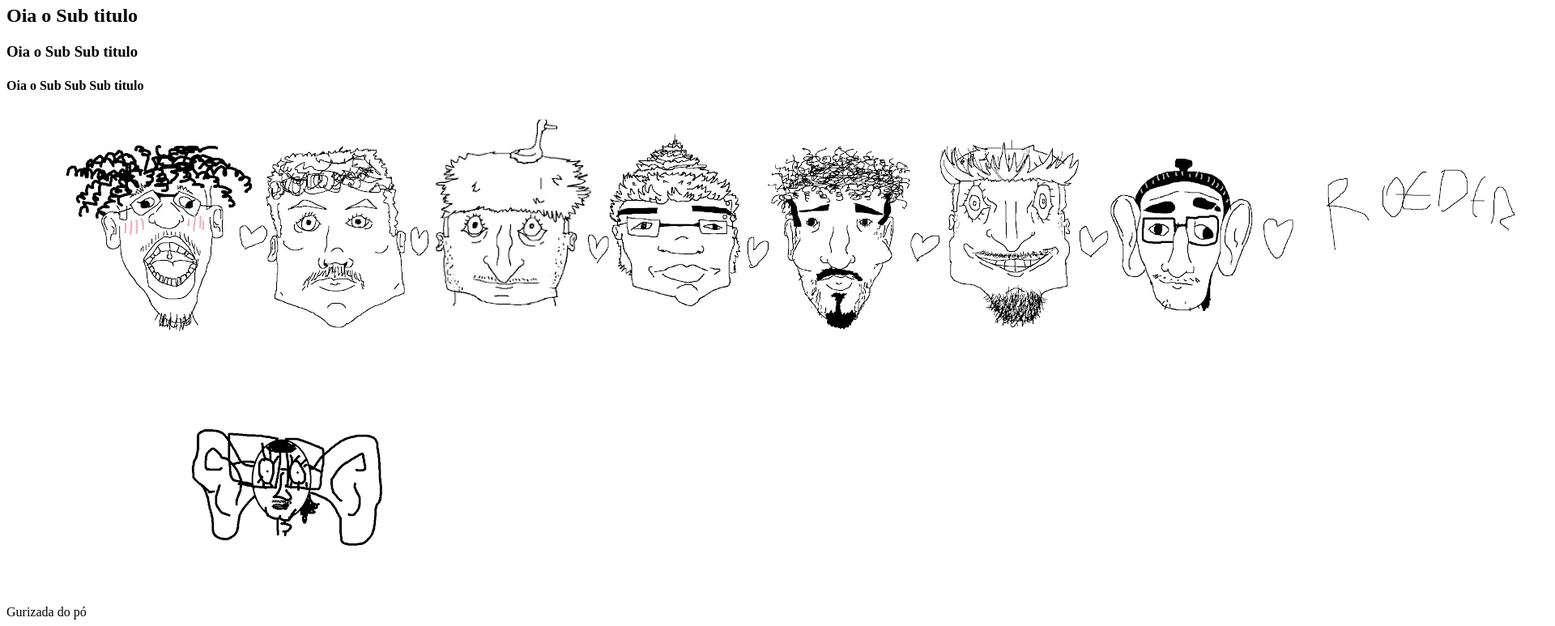
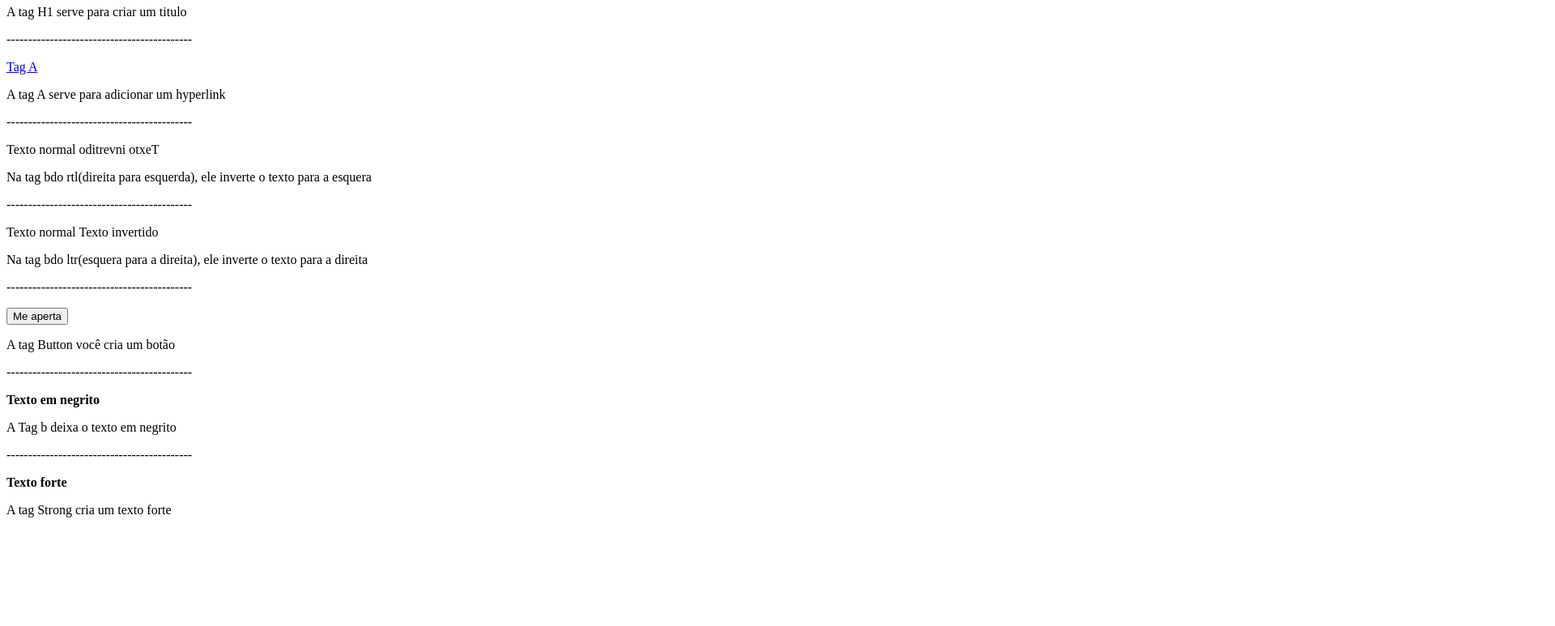
Before and after one commit to ArthurTomazia/Aula01, a plain HTML site: page index.html in a window 1280 px wide. Shown: the part 60-833 px from the top of the page at 81% size, 1920 px wide, since content can reach past the window. After the commit the page ends 800 px from the top, so only its background shows below. Drawn offline with Linux system fonts and the light colour scheme.

Commit message:
Add - adicionei 7 tags (H1, a, bdo rtl, bdo ltr, button, b, strong)

```diff
--- a/index.html
+++ b/index.html
@@ -6,13 +6,27 @@
 </head>
 <body>
 
-<h1>Oia o titutlo</h1>
-<h2>Oia o Sub titulo</h2>
-<h3>Oia o Sub Sub titulo</h3>
-<h4>Oia o Sub Sub Sub titulo</h4>
+<h1>Tag H1</h1>
+<p>A tag H1 serve para criar um titulo</p>
+<p>-------------------------------------------</p>
+<a href="https://github.com/ArthurTomazia">Tag A</a>
+<p>A tag A serve para adicionar um hyperlink</p>
+<p>-------------------------------------------</p>
+<p>Texto normal <bdo dir="rtl">Texto invertido</bdo></p>
+<p>Na tag bdo rtl(direita para esquerda), ele inverte o texto para a esquera</p>
+<p>-------------------------------------------</p>
+<p>Texto normal <bdo dir="ltr">Texto invertido</bdo></p>
+<p>Na tag bdo ltr(esquera para a direita), ele inverte o texto para a direita</p>
+<p>-------------------------------------------</p>
+<button>Me aperta</button>
+<p>A tag Button você cria um botão</p>
+<p>-------------------------------------------</p>
+<b>Texto em negrito</b>
+<p>A Tag b deixa o texto em negrito</p>
+<p>-------------------------------------------</p>
+<strong>Texto forte</strong>
+<p>A tag Strong cria um texto forte</p>
 
-    <img src="unnamed.png.webp" alt="">
-    Gurizada do pó
-    <img src="unnamed (1).png" alt="">
+
 </body>
 </html>
```
